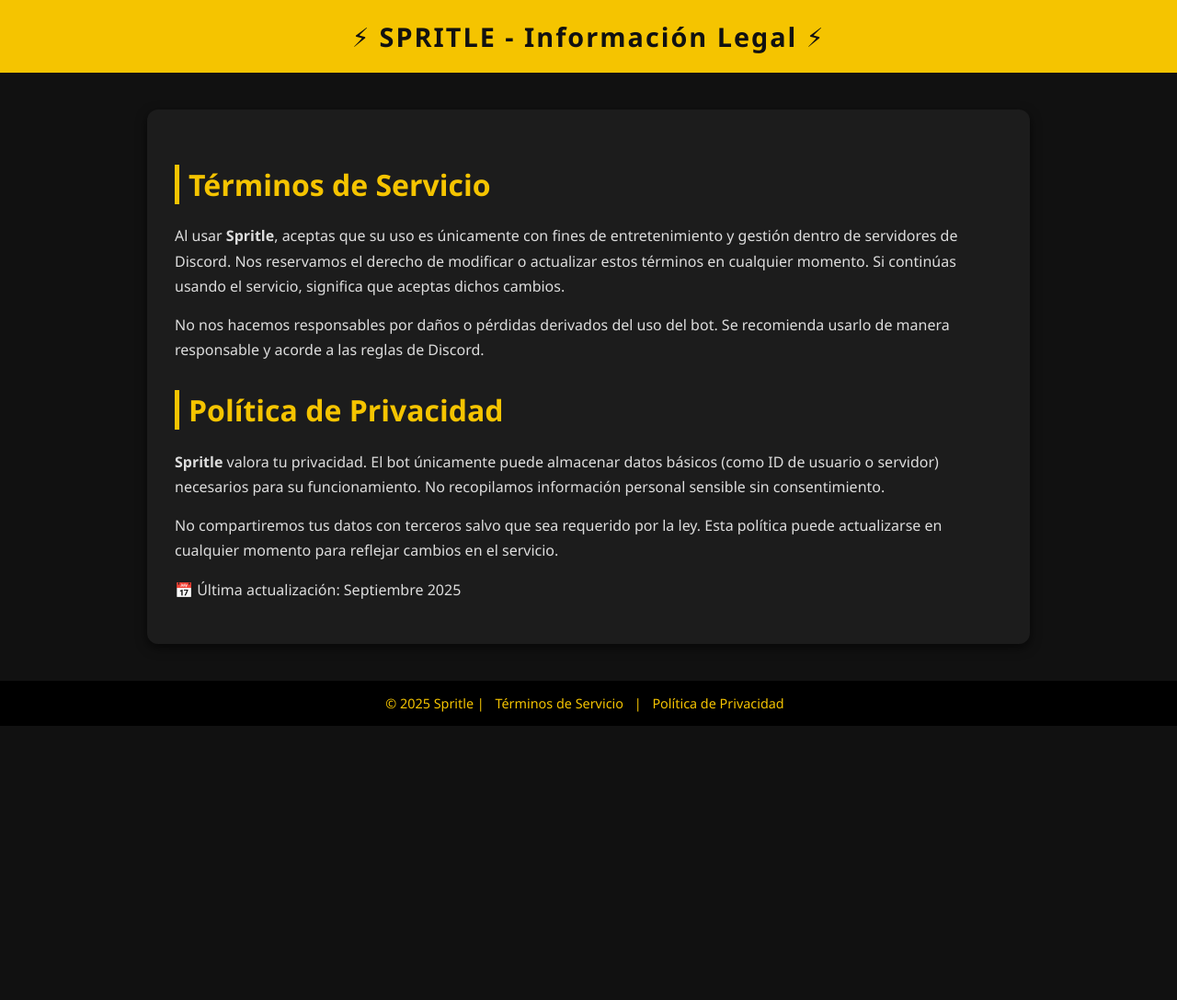
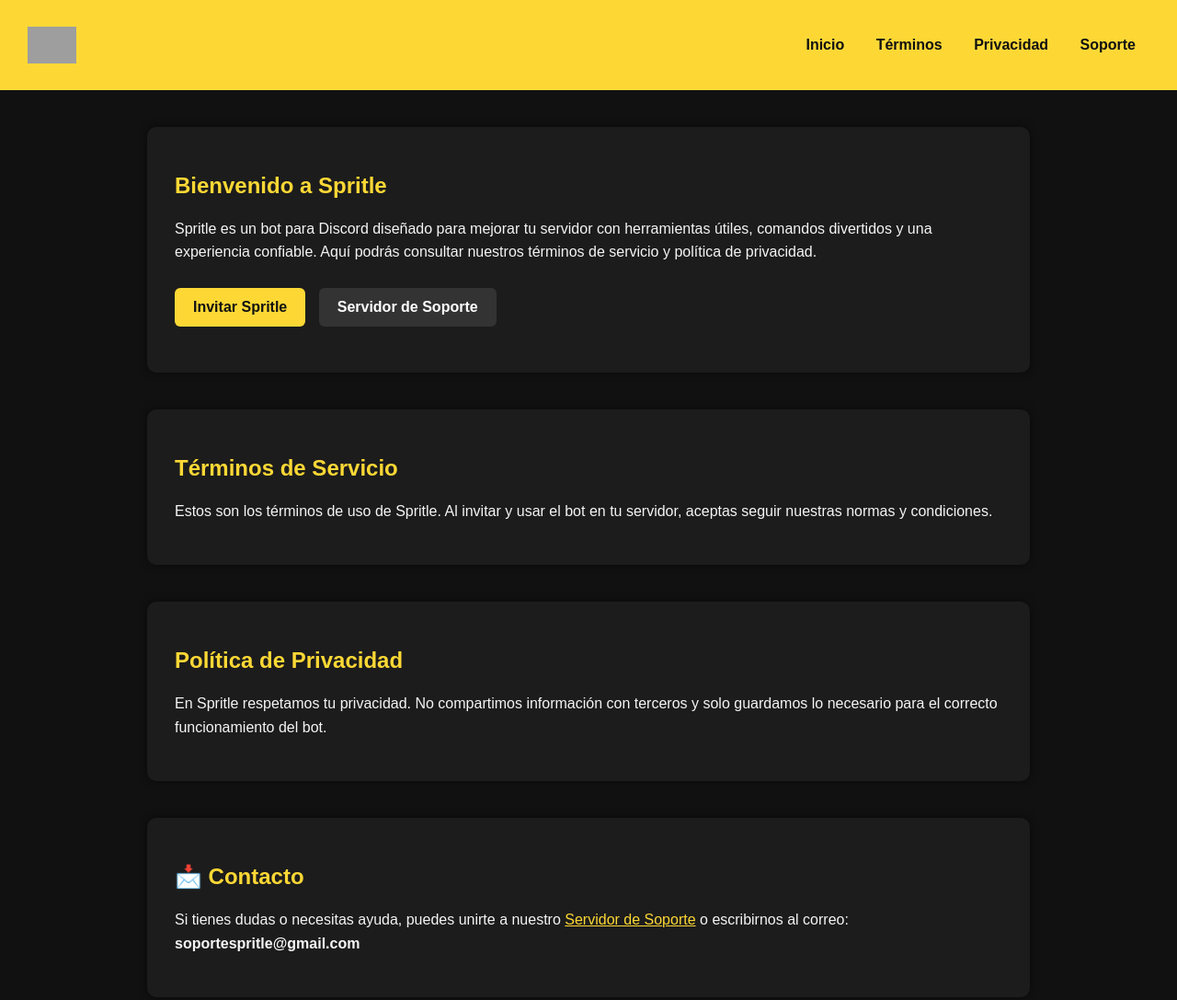
Before and after one commit to famedOSCAR/Spritle-web, a plain HTML site: page index.html in a window 1280 px wide. Shown: the top 1087 px of the page at 92% size. Before the commit the page ends 800 px from the top, so only its background shows below. Drawn offline with Linux system fonts and the light colour scheme; grey boxes are pictures that could not be loaded.

Commit message:
Agregué index.html con diseño inicial

```diff
--- a/index.html
+++ b/index.html
@@ -6,95 +6,133 @@
     <title>Spritle - Términos y Privacidad</title>
     <style>
         body {
-            font-family: 'Segoe UI', Tahoma, Geneva, Verdana, sans-serif;
+            font-family: Arial, sans-serif;
             margin: 0;
-            padding: 0;
-            background: #111; /* Fondo oscuro */
+            background: #111;
             color: #f5f5f5;
         }
         header {
-            background: #f5c400; /* Amarillo principal */
+            background: #fdd835;
             color: #111;
-            padding: 20px 40px;
-            text-align: center;
-            font-size: 1.8em;
+            padding: 15px 30px;
+            display: flex;
+            justify-content: space-between;
+            align-items: center;
+        }
+        header img {
+            height: 40px;
+        }
+        nav a {
+            margin: 0 15px;
+            text-decoration: none;
+            color: #111;
             font-weight: bold;
-            letter-spacing: 2px;
+        }
+        nav a:hover {
+            color: #444;
         }
         .container {
             max-width: 900px;
             margin: 40px auto;
-            background: #1c1c1c; /* Caja gris oscuro */
+            background: #1c1c1c;
             padding: 30px;
-            border-radius: 12px;
-            box-shadow: 0 4px 12px rgba(0,0,0,0.6);
+            border-radius: 10px;
+            box-shadow: 0 0 10px rgba(0,0,0,0.5);
+            animation: fadeIn 1s ease-in-out;
         }
-        h1 {
-            color: #f5c400;
-            border-left: 5px solid #f5c400;
-            padding-left: 10px;
-            margin-top: 30px;
+        h1, h2 {
+            color: #fdd835;
         }
         p {
-            line-height: 1.7;
-            margin: 15px 0;
-            color: #ddd;
+            line-height: 1.6;
+        }
+        .btn {
+            display: inline-block;
+            margin: 10px 10px 20px 0;
+            padding: 12px 20px;
+            border-radius: 6px;
+            text-decoration: none;
+            font-weight: bold;
+            transition: all 0.3s;
+        }
+        .btn-yellow {
+            background: #fdd835;
+            color: #111;
+        }
+        .btn-yellow:hover {
+            background: #c6a700;
+        }
+        .btn-dark {
+            background: #333;
+            color: #fff;
+        }
+        .btn-dark:hover {
+            background: #555;
         }
         footer {
             text-align: center;
-            padding: 15px;
+            padding: 20px;
+            margin-top: 40px;
             background: #000;
-            color: #f5c400;
-            margin-top: 40px;
-            font-size: 0.9em;
+            color: #888;
         }
-        footer a {
-            color: #f5c400;
-            text-decoration: none;
-            margin: 0 8px;
-        }
-        footer a:hover {
-            text-decoration: underline;
+        @keyframes fadeIn {
+            from {opacity: 0;}
+            to {opacity: 1;}
         }
     </style>
 </head>
 <body>
+    <!-- Header -->
     <header>
-        ⚡ SPRITLE - Información Legal ⚡
+        <div style="display:flex; align-items:center;">
+            <img src="https://ibb.co/DH3h3Xwz" alt="Spritle Logo"> <!-- Pon aquí el logo de Spritle -->
+            <h2 style="margin-left: 10px;">Spritle</h2>
+        </div>
+        <nav>
+            <a href="#about">Inicio</a>
+            <a href="#tos">Términos</a>
+            <a href="#privacy">Privacidad</a>
+            <a href="#contact">Soporte</a>
+        </nav>
     </header>
 
-    <div class="container">
-        <h1>Términos de Servicio</h1>
-        <p>
-            Al usar <b>Spritle</b>, aceptas que su uso es únicamente con fines de entretenimiento
-            y gestión dentro de servidores de Discord.
-            Nos reservamos el derecho de modificar o actualizar estos términos en cualquier momento.
-            Si continúas usando el servicio, significa que aceptas dichos cambios.
-        </p>
-        <p>
-            No nos hacemos responsables por daños o pérdidas derivados del uso del bot.
-            Se recomienda usarlo de manera responsable y acorde a las reglas de Discord.
-        </p>
+    <!-- Sección Acerca -->
+    <section class="container" id="about">
+        <h1> Bienvenido a Spritle</h1>
+        <p>Spritle es un bot para Discord diseñado para mejorar tu servidor con herramientas útiles, comandos divertidos y una experiencia confiable.
+        Aquí podrás consultar nuestros términos de servicio y política de privacidad.</p>
+        <a href="#" class="btn btn-yellow">Invitar Spritle</a>
+        <a href="https://discord.gg/MMzdEFgkZE" class="btn btn-dark">Servidor de Soporte</a>
+    </section>
 
-        <h1>Política de Privacidad</h1>
-        <p>
-            <b>Spritle</b> valora tu privacidad. El bot únicamente puede almacenar datos básicos
-            (como ID de usuario o servidor) necesarios para su funcionamiento.
-            No recopilamos información personal sensible sin consentimiento.
-        </p>
-        <p>
-            No compartiremos tus datos con terceros salvo que sea requerido por la ley.
-            Esta política puede actualizarse en cualquier momento para reflejar cambios en el servicio.
-        </p>
-        <p>
-            📅 Última actualización: Septiembre 2025
-        </p>
-    </div>
+    <!-- Términos -->
+    <section class="container" id="tos">
+        <h1> Términos de Servicio</h1>
+        <p>Estos son los términos de uso de Spritle. Al invitar y usar el bot en tu servidor, aceptas seguir nuestras normas y condiciones.</p>
+    </section>
 
+    <!-- Privacidad -->
+    <section class="container" id="privacy">
+        <h1> Política de Privacidad</h1>
+        <p>En Spritle respetamos tu privacidad. No compartimos información con terceros y solo guardamos lo necesario para el correcto funcionamiento del bot.</p>
+    </section>
+
+    <!-- Contacto -->
+    <section class="container" id="contact">
+        <h1>📩 Contacto</h1>
+        <p>Si tienes dudas o necesitas ayuda, puedes unirte a nuestro <a href="https://discord.gg/MMzdEFgkZE" style="color:#fdd835;">Servidor de Soporte</a>
+        o escribirnos al correo: <b>soportespritle@gmail.com</b></p>
+    </section>
+
+    <!-- Footer -->
     <footer>
-        © 2025 Spritle |
-        <a href="#">Términos de Servicio</a> |
-        <a href="#">Política de Privacidad</a>
+        <p>© <span id="year"></span> Spritle. Todos los derechos reservados.</p>
     </footer>
+
+    <script>
+        // Año dinámico en el footer
+        document.getElementById("year").textContent = new Date().getFullYear();
+    </script>
 </body>
 </html>
```
